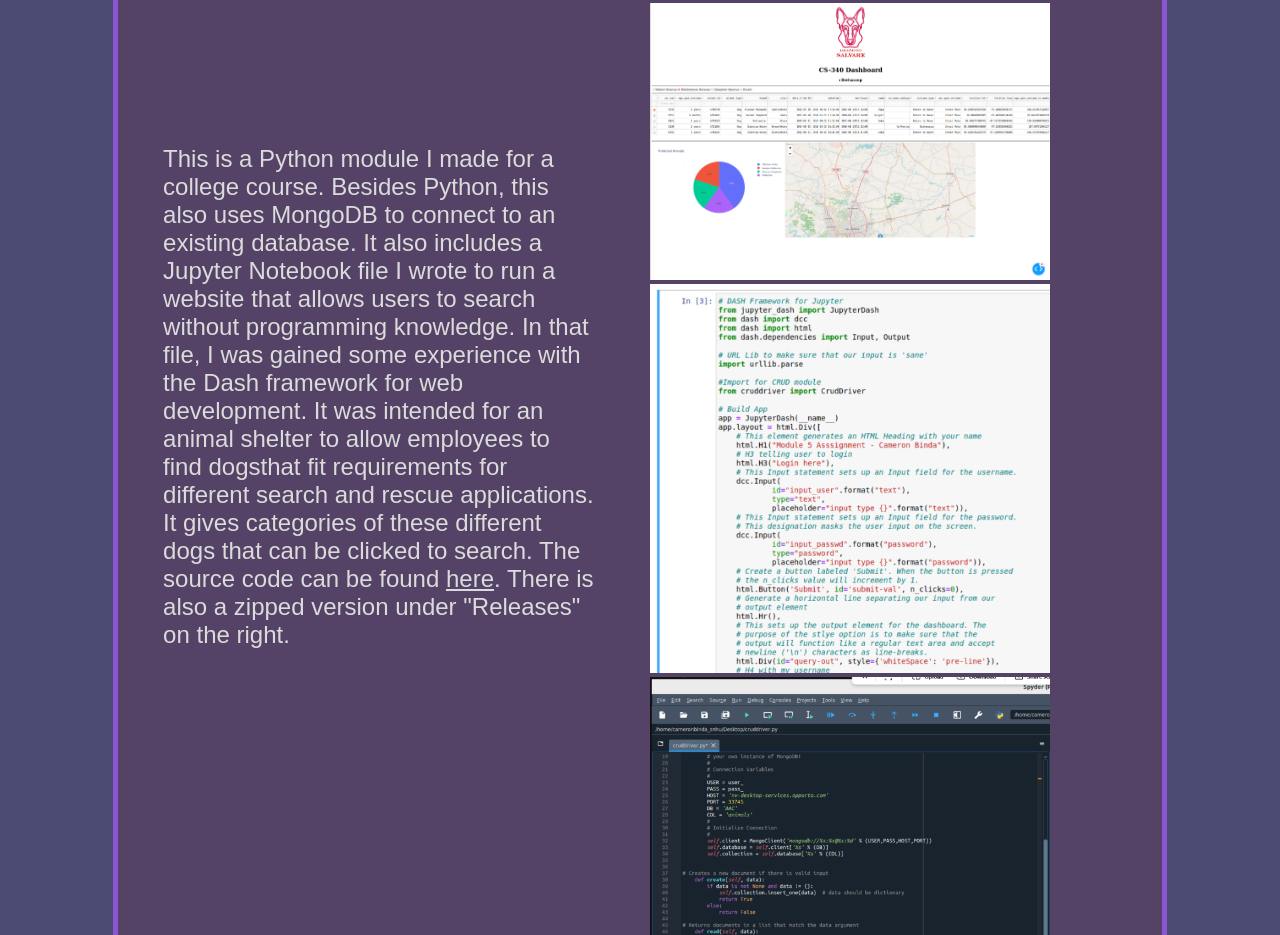
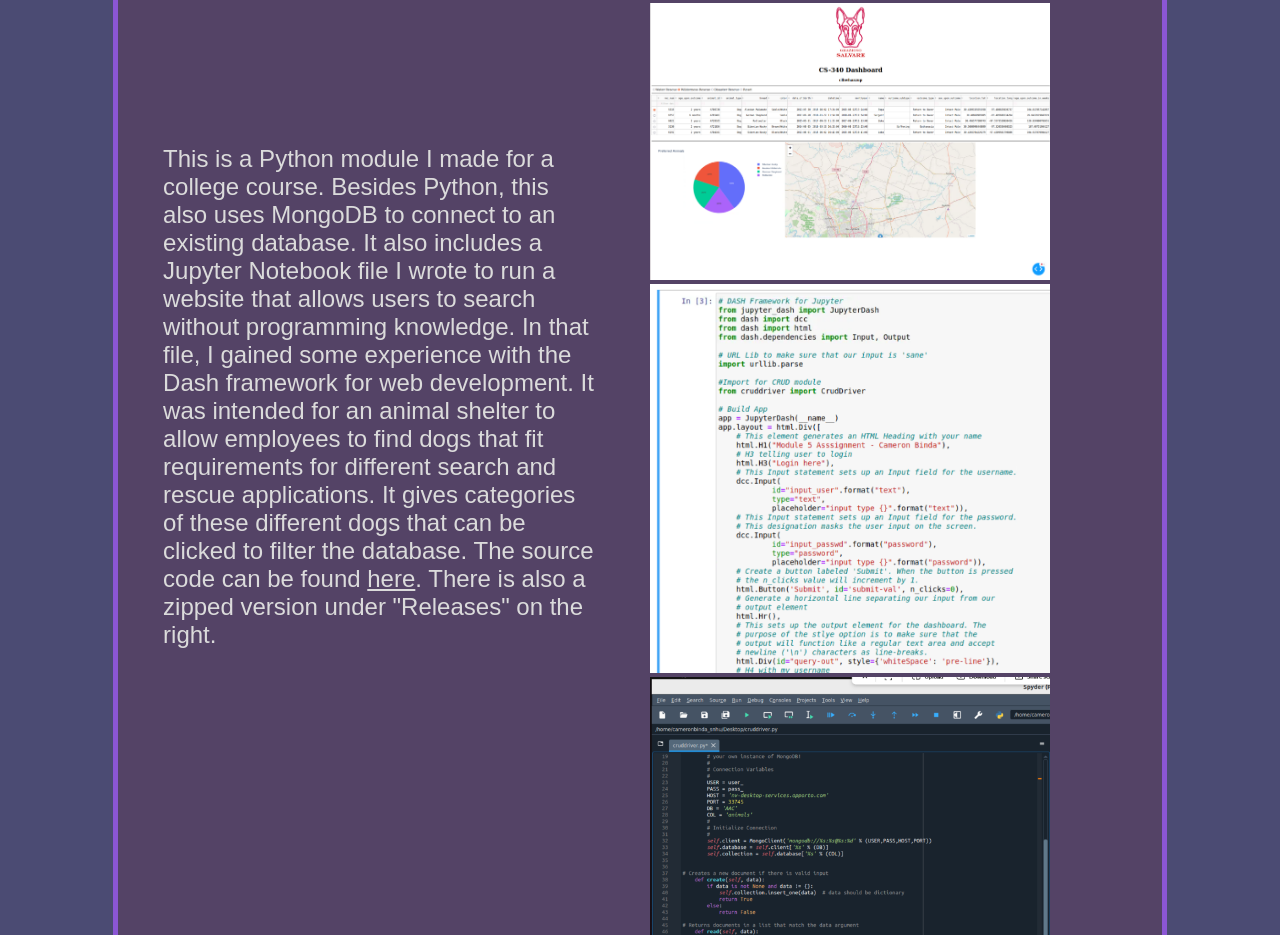
Before and after one commit to clbwhazzup/clbwhazzup.github.io, a plain HTML site: page program.html in a window 1280 px wide. Shown: the part 1319-2254 px from the top of the page. Drawn offline with Linux system fonts and the light colour scheme.

Commit message:
Fixed typos

```diff
--- a/program.html
+++ b/program.html
@@ -46,11 +46,11 @@
                         Besides Python, this also uses MongoDB to connect to an existing
                         database. It also includes a Jupyter Notebook file I wrote to run
                         a website that allows users to search without programming knowledge.
-                        In that file, I was gained some experience with the Dash framework
+                        In that file, I gained some experience with the Dash framework
                         for web development. It was intended for an animal shelter to allow
-                        employees to find dogsthat fit requirements for different search and
+                        employees to find dogs that fit requirements for different search and
                         rescue applications. It gives categories of these different dogs
-                        that can be clicked to search. The source code can be found
+                        that can be clicked to filter the database. The source code can be found
                         <a target="_blank" rel="noopener noreferrer" href="https://github.com/clbwhazzup/CS-340">
                         here</a>. There is also a zipped version under "Releases" on the right.
 
```
Also changed, not shown: web.html (+3 -3 lines).
